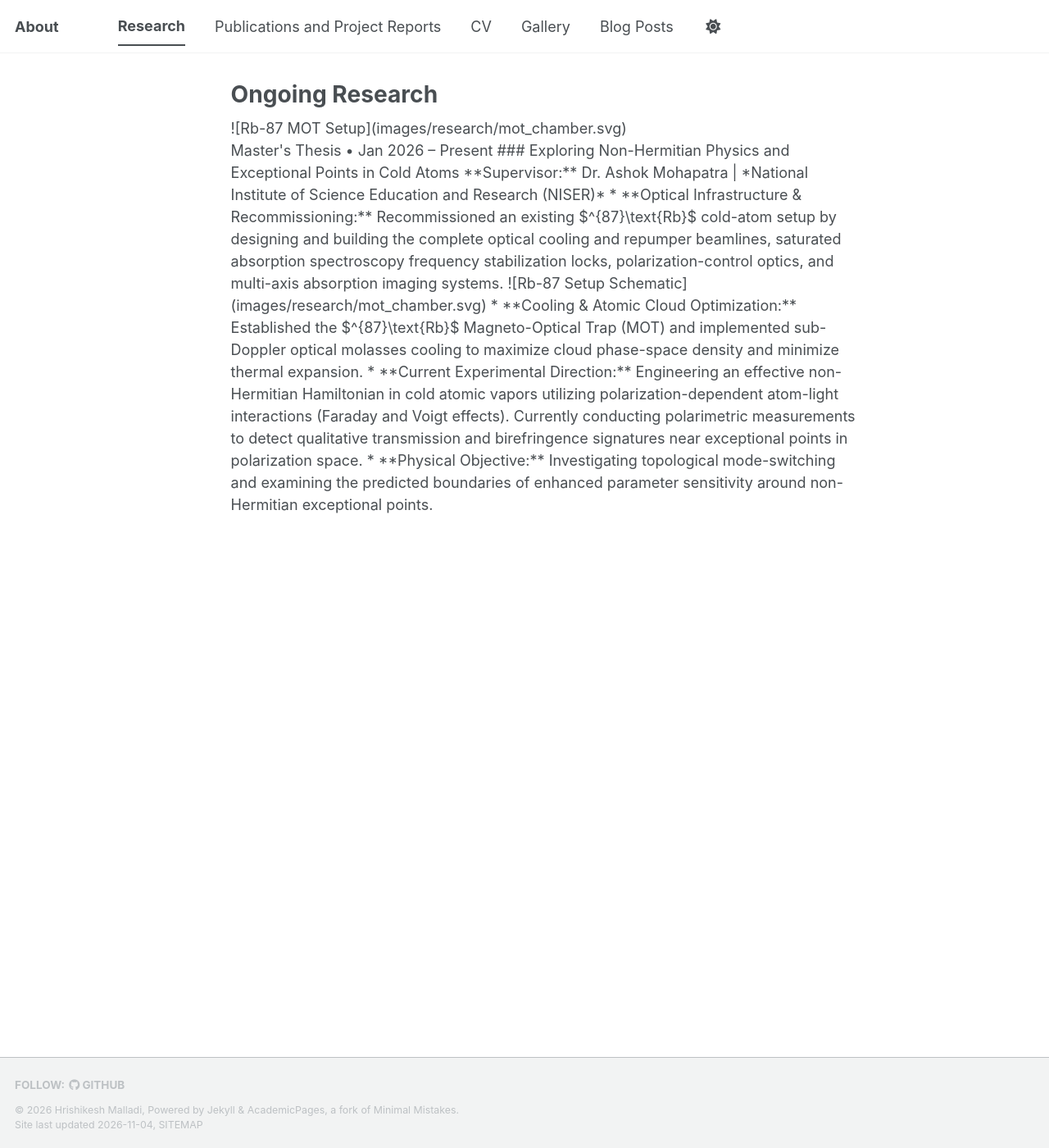
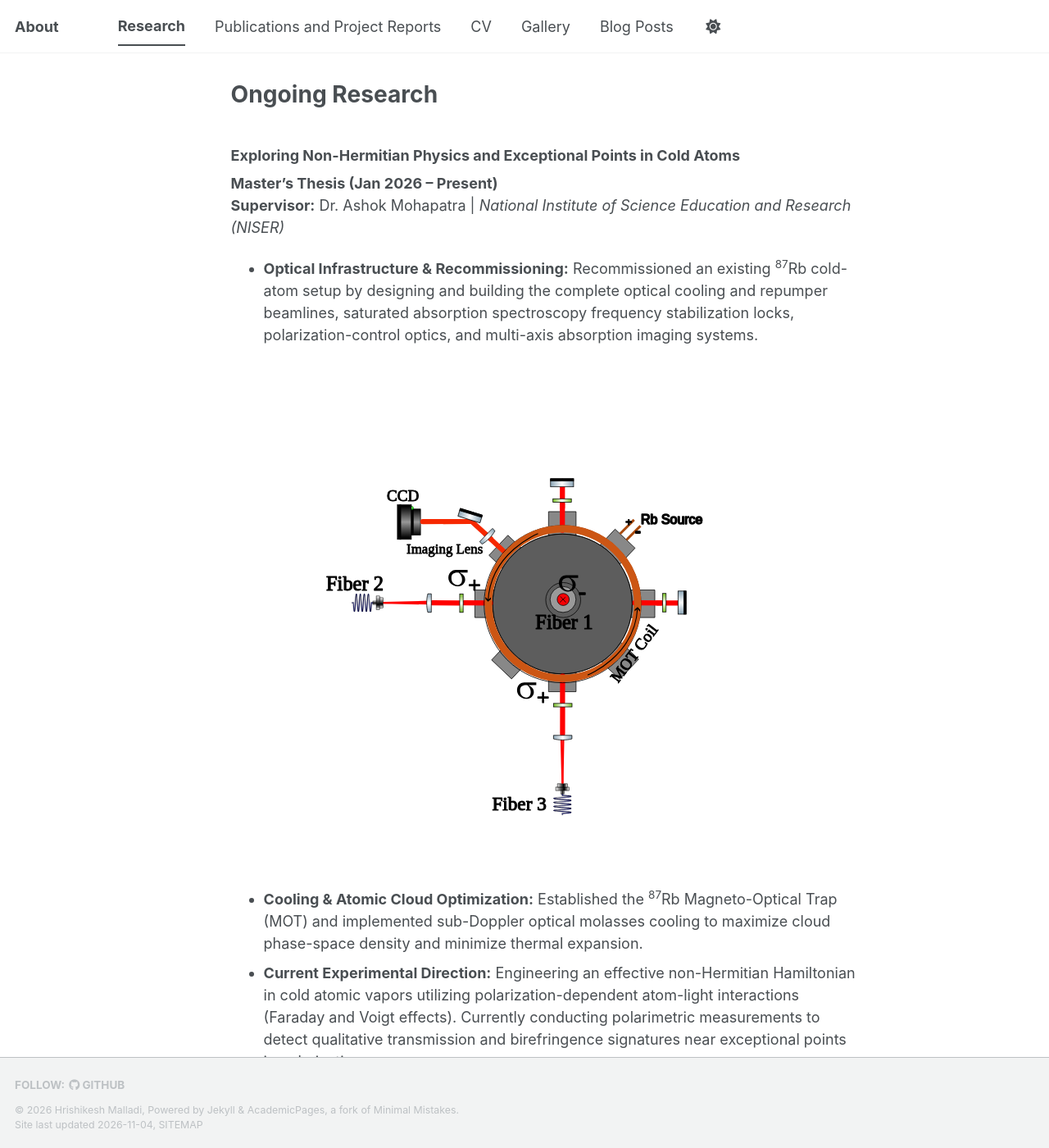
Before and after one commit to Hrishikesh-03/Hrishikesh-03.github.io, a Jekyll site: the page built from _pages/research.md, in a window 1280 px wide and 1400 px high. Shown: the whole window at 82% size. Built offline with Jekyll 4.4.1, drawn with Linux system fonts in a browser that asks for light colours; a style sheet for code colours, icons or effects is not loaded.

Commit message:
research_update_1.3

```diff
--- a/_pages/research.md
+++ b/_pages/research.md
@@ -1,33 +1,20 @@
 ---
+layout: single
 permalink: /research/
 title: "Ongoing Research"
-author_profile: False
+author_profile: false
 redirect_from:
-  - /research.html/
+  - /research.html
 ---
 
-<div class="project-card">
-<div class="project-media">
-
-![Rb-87 MOT Setup](images/research/mot_chamber.svg)
-
-</div>
-<div class="project-content">
-
-<span class="project-badge">Master's Thesis &bull; Jan 2026 – Present</span>
-
 ### Exploring Non-Hermitian Physics and Exceptional Points in Cold Atoms
+**Master's Thesis (Jan 2026 – Present)**
 **Supervisor:** Dr. Ashok Mohapatra | *National Institute of Science Education and Research (NISER)*
 
-* **Optical Infrastructure & Recommissioning:** Recommissioned an existing $^{87}\text{Rb}$ cold-atom setup by designing and building the complete optical cooling and repumper beamlines, saturated absorption spectroscopy frequency stabilization locks, polarization-control optics, and multi-axis absorption imaging systems.
+* **Optical Infrastructure & Recommissioning:** Recommissioned an existing <sup>87</sup>Rb cold-atom setup by designing and building the complete optical cooling and repumper beamlines, saturated absorption spectroscopy frequency stabilization locks, polarization-control optics, and multi-axis absorption imaging systems.
 
-![Rb-87 Setup Schematic](images/research/mot_chamber.svg)
+![Rb-87 Setup Schematic](/images/research/mot_chamber.svg)
 
-* **Cooling & Atomic Cloud Optimization:** Established the $^{87}\text{Rb}$ Magneto-Optical Trap (MOT) and implemented sub-Doppler optical molasses cooling to maximize cloud phase-space density and minimize thermal expansion.
-
+* **Cooling & Atomic Cloud Optimization:** Established the <sup>87</sup>Rb Magneto-Optical Trap (MOT) and implemented sub-Doppler optical molasses cooling to maximize cloud phase-space density and minimize thermal expansion.
 * **Current Experimental Direction:** Engineering an effective non-Hermitian Hamiltonian in cold atomic vapors utilizing polarization-dependent atom-light interactions (Faraday and Voigt effects). Currently conducting polarimetric measurements to detect qualitative transmission and birefringence signatures near exceptional points in polarization space.
-
 * **Physical Objective:** Investigating topological mode-switching and examining the predicted boundaries of enhanced parameter sensitivity around non-Hermitian exceptional points.
-
-</div>
-</div>
```
